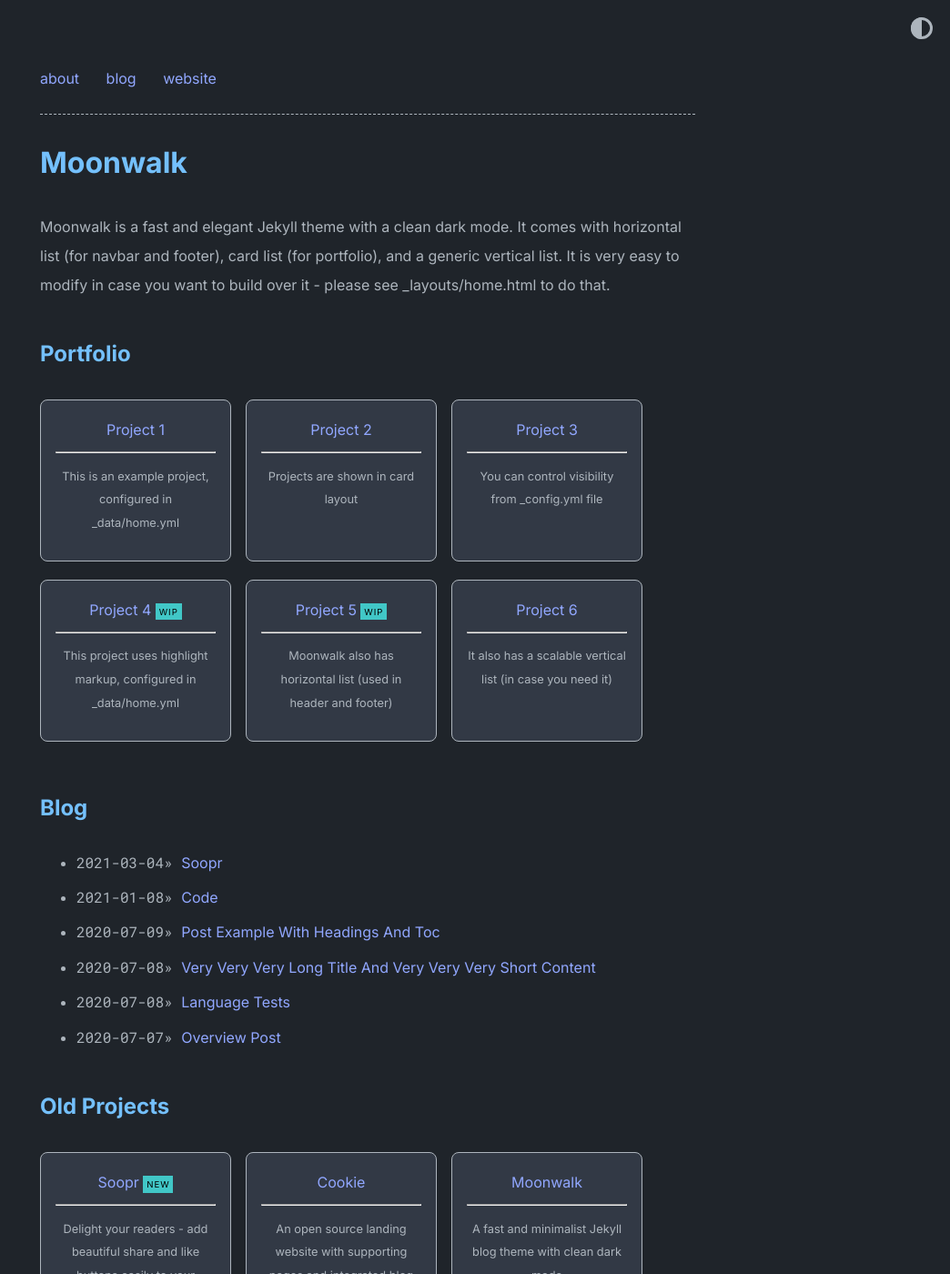
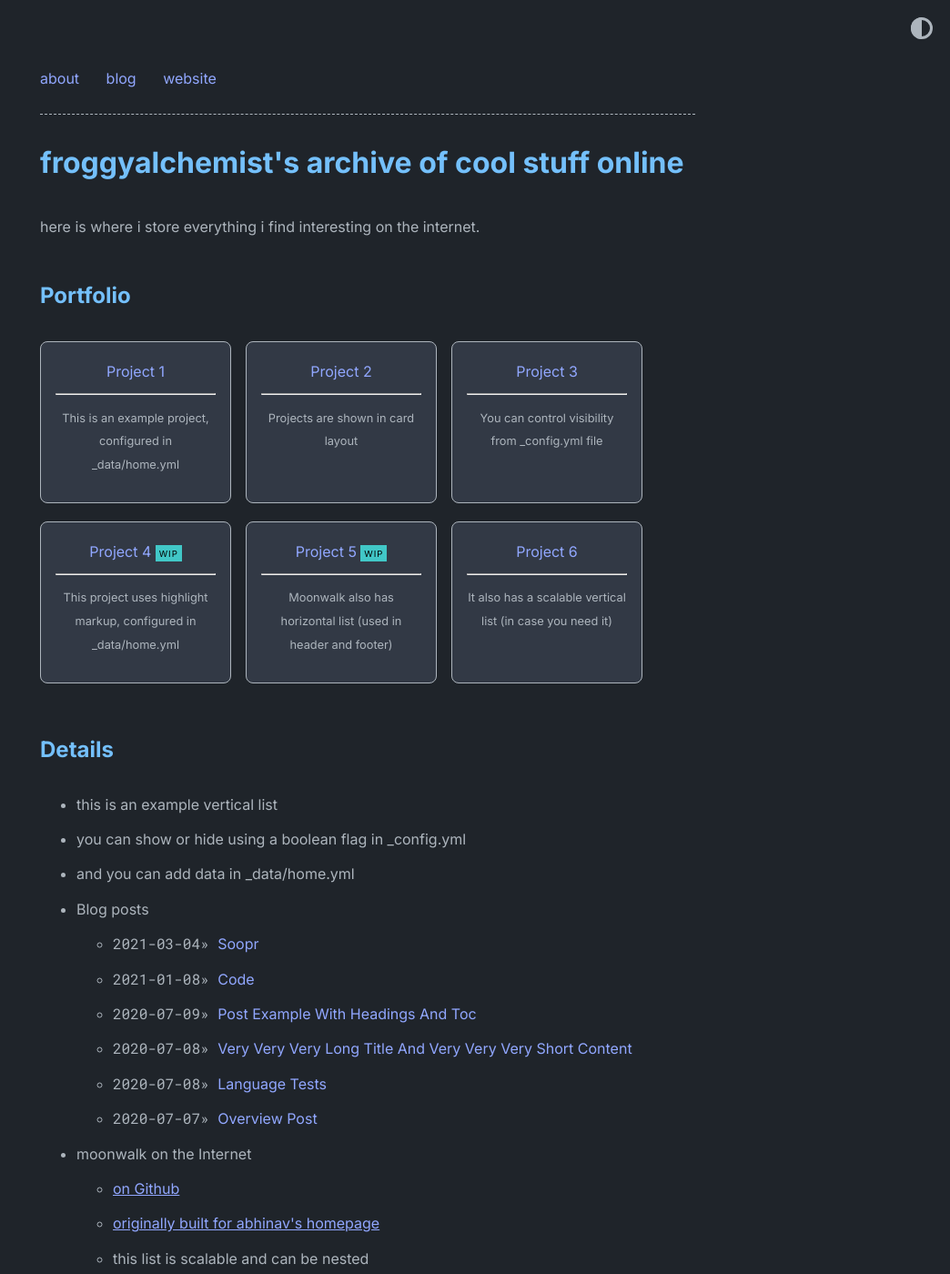
Before and after one commit to froggyalchemist/froggyalchemist.github.io, a Jekyll site: the page built from index.md, in a window 1280 px wide and 1400 px high. Shown: the whole window at 91% size, without its empty margins (236-1280 px from the left). Built offline with Jekyll 4.4.1, drawn with Linux system fonts in a browser that asks for light colours; some of the changed text lies outside the part shown.

Commit message:
Update _config.yml

```diff
--- a/_config.yml
+++ b/_config.yml
@@ -1,15 +1,15 @@
-title: Moonwalk
-author: Abhinav Saxena
-url: https://www.abhinavsaxena.com/moonwalk # root address of the site
+title: froggyalchemist's archive of cool stuff online
+author: froggyalchemist
+url: https://froggyalchemist.github.io/ # root address of the site
 description: > # description of the site (multiple lines allowed)
-  Moonwalk is a fast and elegant Jekyll theme with a clean dark mode. It comes with horizontal list (for navbar and footer), card list (for portfolio), and a generic vertical list. It is very easy to modify in case you want to build over it - please see _layouts/home.html to do that.
+  here is where i store everything i find interesting on the internet.
 
 permalink: /:slug
 
 favicon: "./logo.png" # relative path to site's favicon
 
 twitter:
-    username: abhinav # update or delete this
+    username: # update or delete this
     card: summary_large_image
 
 #theme: moonwalk # if you are using GitHub Pages, change it to remote_theme: abhinavs/moonwalk
@@ -28,7 +28,7 @@ theme_config:
   show_projects: true # show projects as cards, add in _data/home.yml
   show_blog: true # show blog posts added in _posts
   show_old_projects: true # show old projects as cards, add in _data/home.yml
-  show_misc_list: false # show generic vertical list for misc details, add _data/home.yml
+  show_misc_list: true # show generic vertical list for misc details, add _data/home.yml
   show_reading_time: true # show number of words and reading time in the blog posts
   show_tags: true # show tags in a blog posts
   # options for "home" page
```
